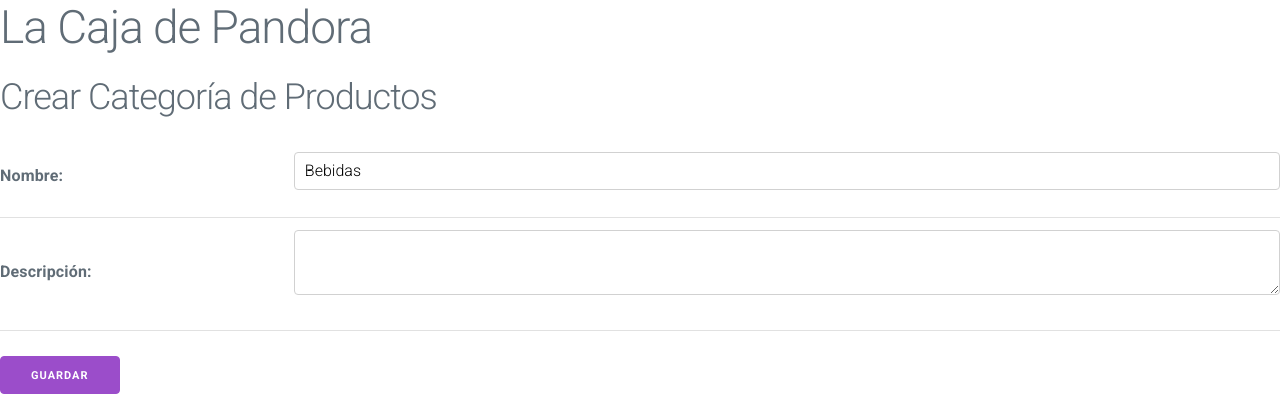
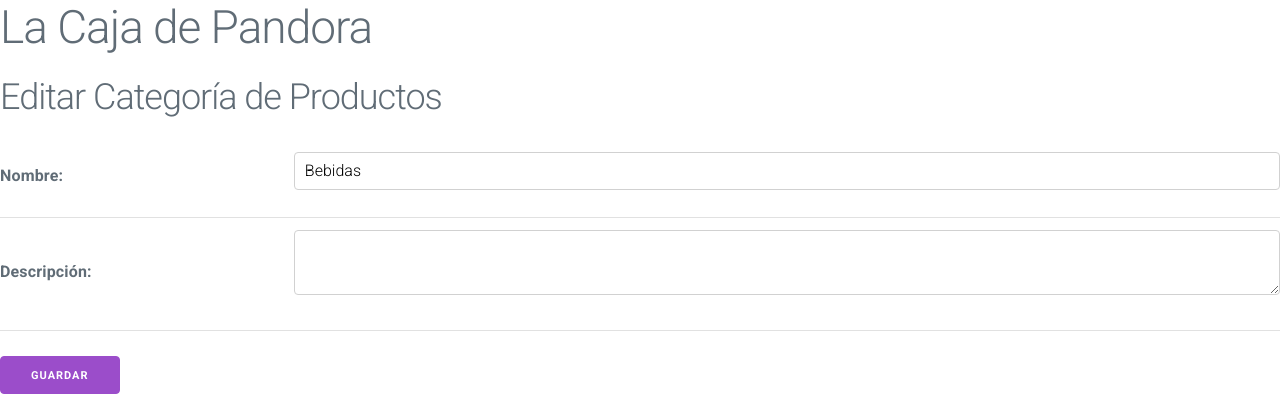
Before and after one commit to esthorace/digitalers-django-final, a Django app: page /producto/categoria/update/3 in a window 1280 px wide. Shown: the top 403 px of the page. Run offline with Django 5.2, Linux system fonts and the light colour scheme; data comes from the database, SQL or seed files in the repository.

Commit message:
Añade lógica para mostrar título dinámico en el formulario de categorías: editar o crear

```diff
--- a/src/producto/templates/producto/categoria_form.html
+++ b/src/producto/templates/producto/categoria_form.html
@@ -1,7 +1,11 @@
 {% extends 'core/base.html' %}
 
 {% block content %}
-    <h2>Crear Categoría de Productos</h2>
+    {% if form.instance.pk %}
+        <h2>Editar Categoría de Productos</h2>
+    {% else %}
+        <h2>Crear Categoría de Productos</h2>
+    {% endif %}
     <form method="post">
         {% csrf_token %}
         <table>
```
